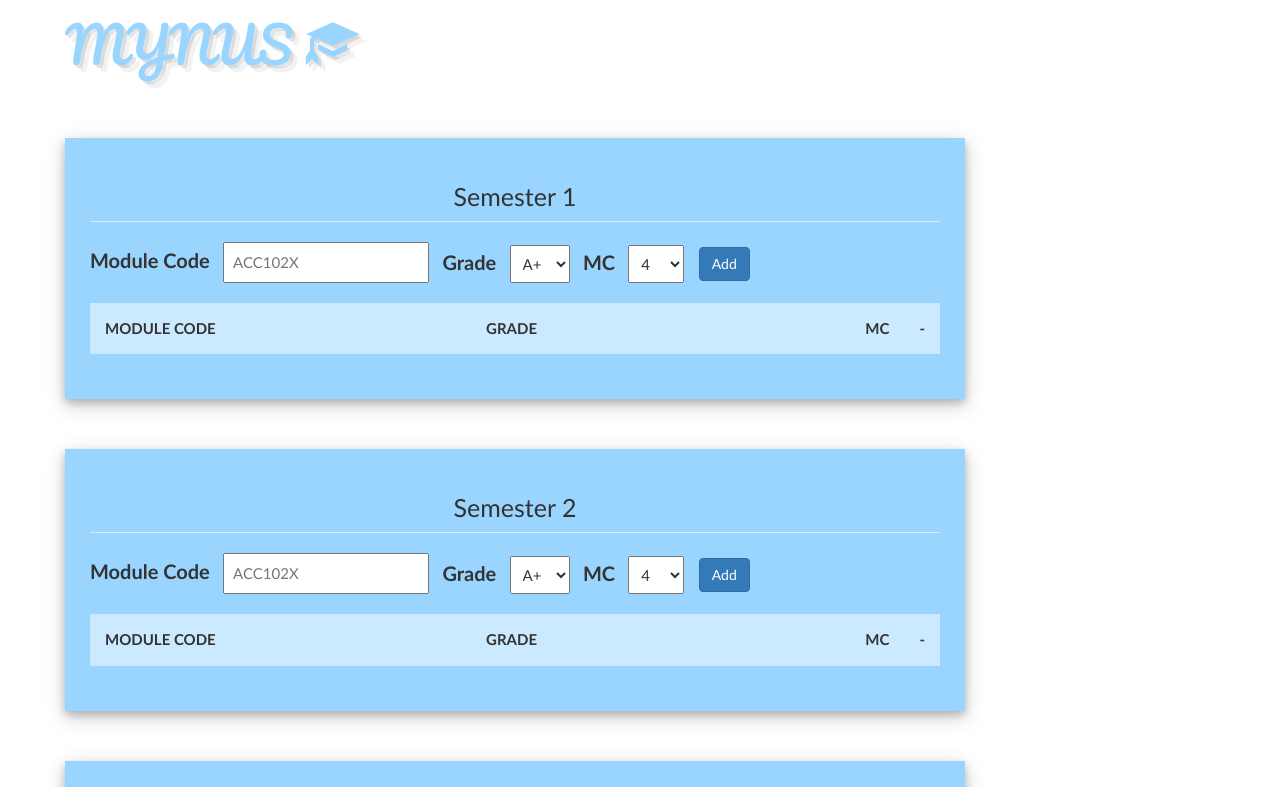
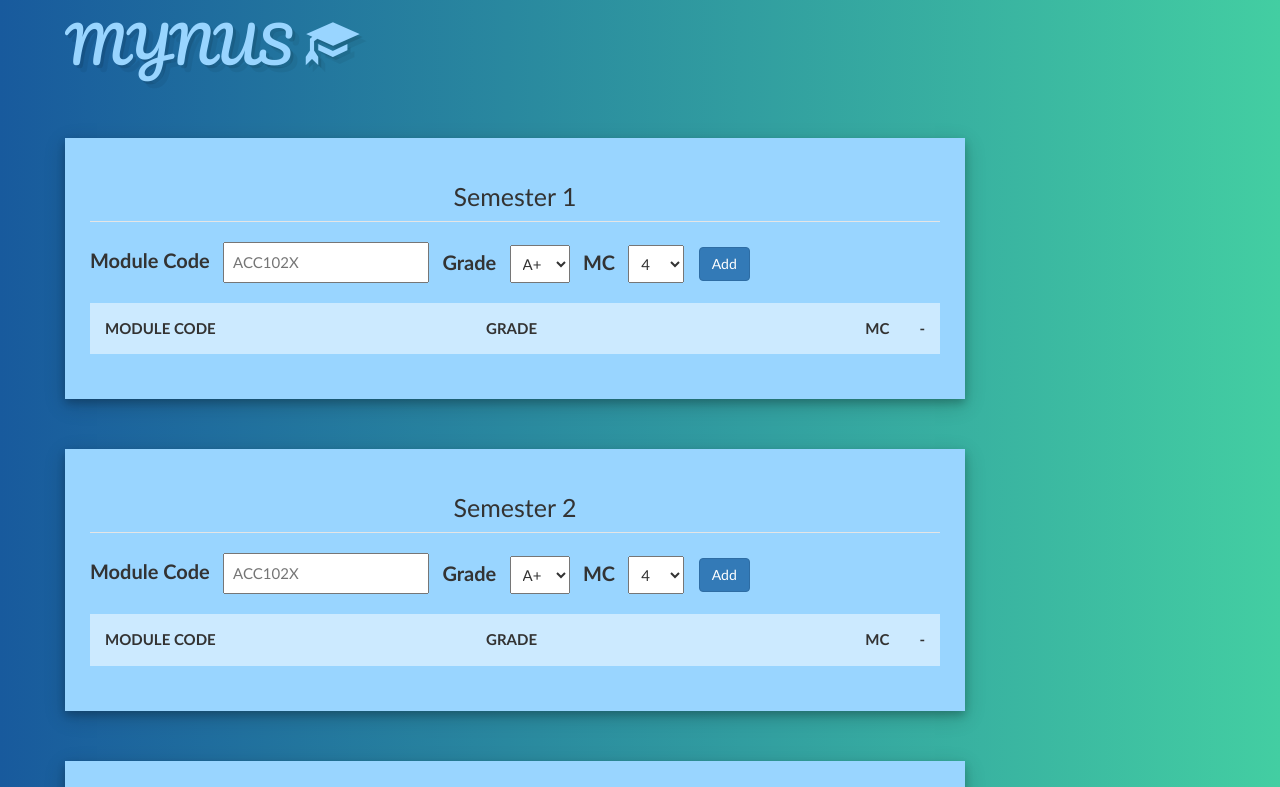
Before and after one commit to apoorva17/iNUS, a Django app: template iNUS/menu/templates/menu/index.html in a window 1280 px wide. Shown: the top 787 px of the page. Run offline with Django 3.2, Linux system fonts and the light colour scheme; the template is opened without the code that fills it, so the values that code supplies are empty; some libraries are stand-ins or nearby versions.

Commit message:
Update sidebar.css

```diff
--- a/iNUS/menu/static/css/sidebar.css
+++ b/iNUS/menu/static/css/sidebar.css
@@ -1,6 +1,10 @@
 body{
   overflow: scroll;
   height: 100%;
+  background: #43cea2; /* fallback for old browsers */
+  background: -webkit-linear-gradient(to left, #43cea2 , #185a9d); /* Chrome 10-25, Safari 5.1-6 */
+  background: linear-gradient(to left, #43cea2 , #185a9d); /* W3C, IE 10+/ Edge, Firefox 16+, Chrome 26+, Opera 12+, Safari 7+ */
+
 }
 
 .sidenav {
@@ -19,19 +23,20 @@ body{
 .sidenav a {
     padding: 8px 8px 8px 32px;
     text-decoration: none;
-    font-size: 20px;
-    color: #818181;
+    font-size: 25px;
+    color: white;
+    font-family: "Copperplate";
     display: block;
-    transition: 0.3s;}
+    transition: 0.3s;
+}
 
-.sidenav a:hover, .offcanvas a:focus{
+.sidenav a:hover {
     color: #99d5ff;
 }
 
 .closebtn {
     position: absolute;
     top: 0;
-    right: 25px;
-    font-size: 36px !important;
+    right: 10px;
     margin-left: 50px;
 }
```
